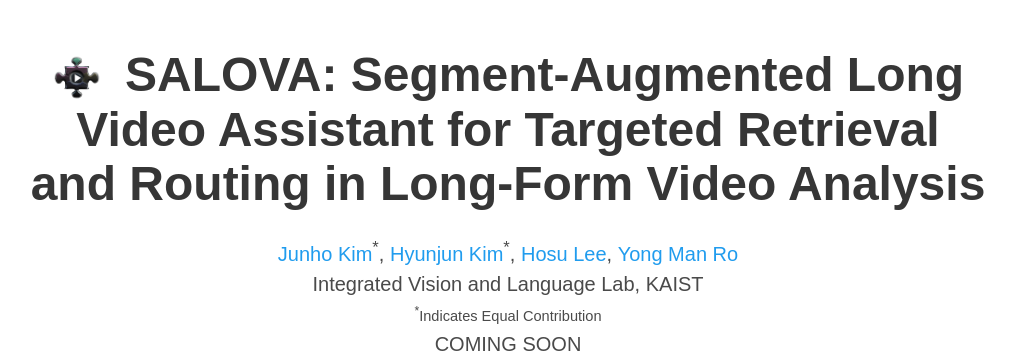
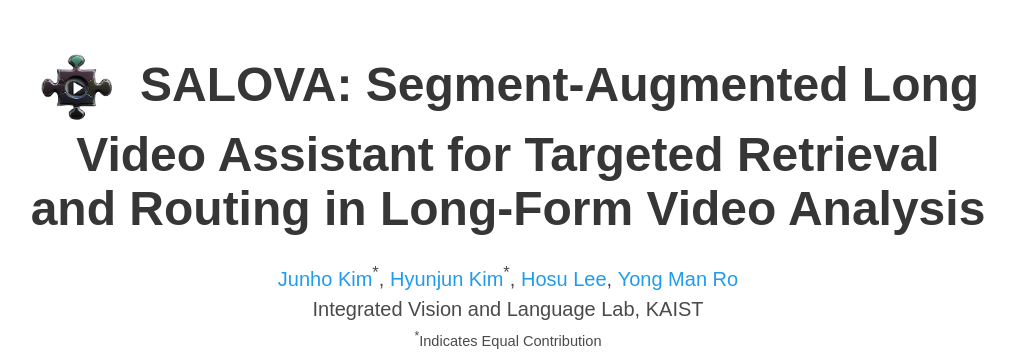
Before and after one commit to IVY-LVLM/SALOVA, a plain HTML site: page index.html in a window 1280 px wide. Shown: the top 354 px of the page, without its empty margins (132-1147 px from the left). Drawn offline with nearby package versions, Linux system fonts and the light colour scheme; some icons are missing; a web font is replaced by a local one.

Commit message:
update logo

```diff
--- a/index.html
+++ b/index.html
@@ -53,7 +53,7 @@
         <div class="columns is-centered">
           <div class="column has-text-centered">
             <h1 class="title is-1 publication-title">
-              <img src="static/images/SALOVA.png" alt="SALOVA Icon" style="height: 50px; vertical-align: middle; margin-right: 10px;">
+              <img src="static/images/SALOVA.png" alt="SALOVA Icon" style="height: 80px; vertical-align: middle; margin-right: 10px;">
               SALOVA: Segment-Augmented Long Video Assistant for Targeted Retrieval and Routing in Long-Form Video Analysis
             </h1>
             <div class="is-size-5 publication-authors">
```
